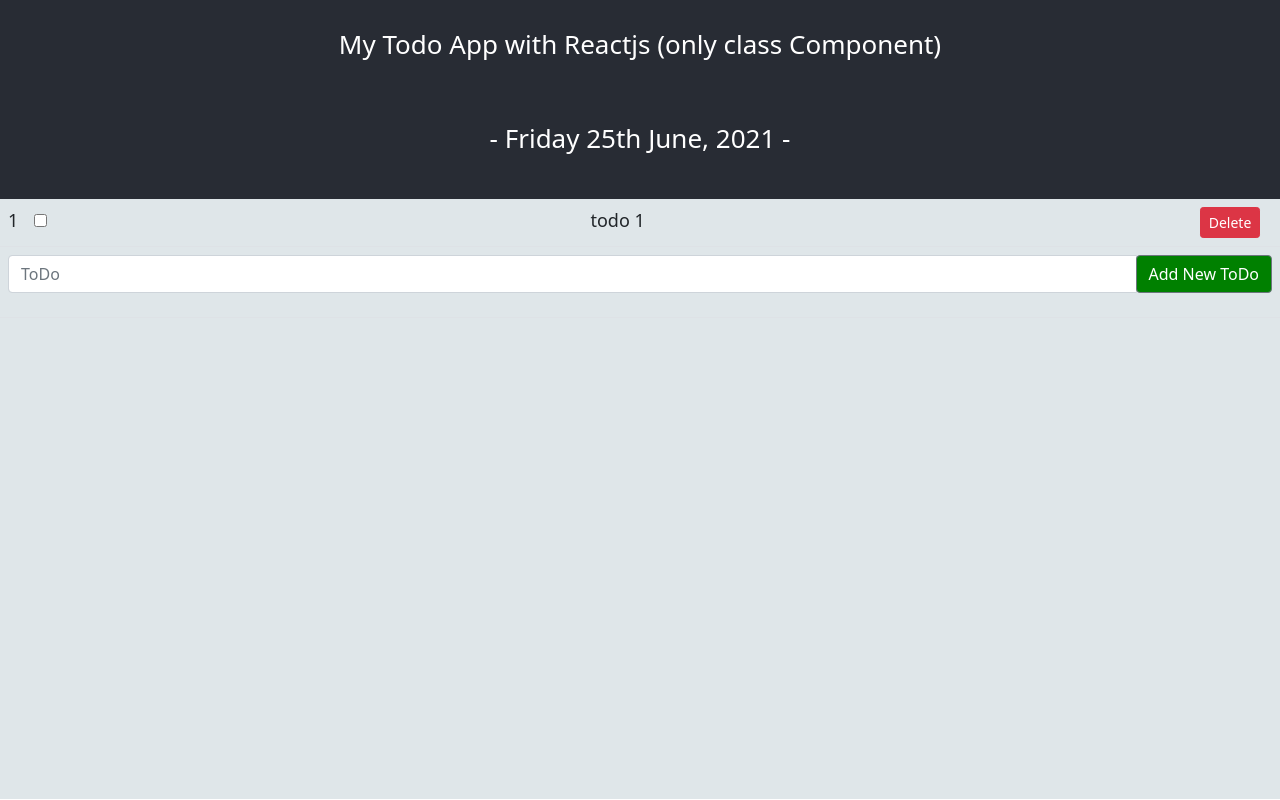
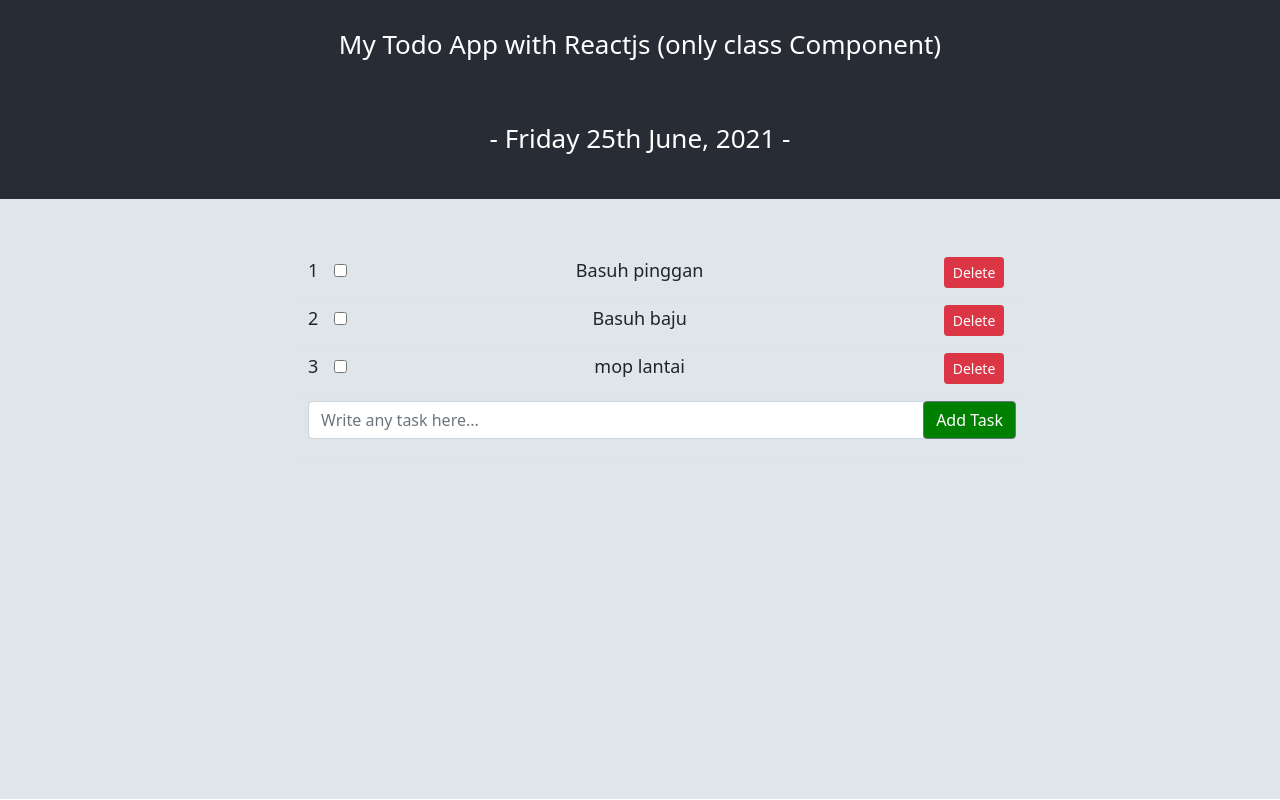
Before and after one commit to farhanazman387/todo_app, a React (Create React App) app: page / in a window 1280 px wide. Built offline with nearby package versions, Linux system fonts and the light colour scheme.

Commit message:
modifies App.css and styling

```diff
--- a/src/App.css
+++ b/src/App.css
@@ -29,6 +29,7 @@
   min-height: 75vh;
   height: max-content;
   align-items: center;
+  justify-content: center;
   font-size: calc(10px + 1vmin);
   color: white;
 
--- a/src/App.js
+++ b/src/App.js
@@ -24,7 +24,9 @@ class App extends Component{
           </p>
         </div>
         <div className="App-body">
-          <Todos />
+          <div style={{width: '80%', borderRadius: 10, paddingLeft: 300, paddingTop:50,}}>
+            <Todos />
+          </div>
         </div>
       </div>
     );
--- a/src/components/addtodo.jsx
+++ b/src/components/addtodo.jsx
@@ -26,9 +26,9 @@ class AddTodo extends Component {
     render() {
         return (
             <div className="input-group mb-3">
-                <input type="text" className="form-control" id="todoValue" placeholder="ToDo" onChange={this.handleChange} />
+                <input type="text" className="form-control" id="todoValue" placeholder="Write any task here..." onChange={this.handleChange} />
                 <div className="input-group-append">
-                    <button onClick={this.addTodo} className="btn btn-outline-secondary" style={{backgroundColor: "green", color: "white"}} type="button" id="button-addon2">Add New ToDo</button>
+                    <button onClick={this.addTodo} className="btn btn-outline-secondary" style={{backgroundColor: "green", color: "white"}} type="button" id="button-addon2">Add Task</button>
                 </div>
             </div>
         );
--- a/src/components/todos.jsx
+++ b/src/components/todos.jsx
@@ -10,7 +10,17 @@ class Todos extends Component {
         todos: [
             {
                 id: 1,
-                value: "todo 1",
+                value: "Basuh pinggan",
+                isDone: false,
+            },
+            {
+                id: 2,
+                value: "Basuh baju",
+                isDone: false,
+            },
+            {
+                id: 3,
+                value: "mop lantai",
                 isDone: false,
             },
 
```
